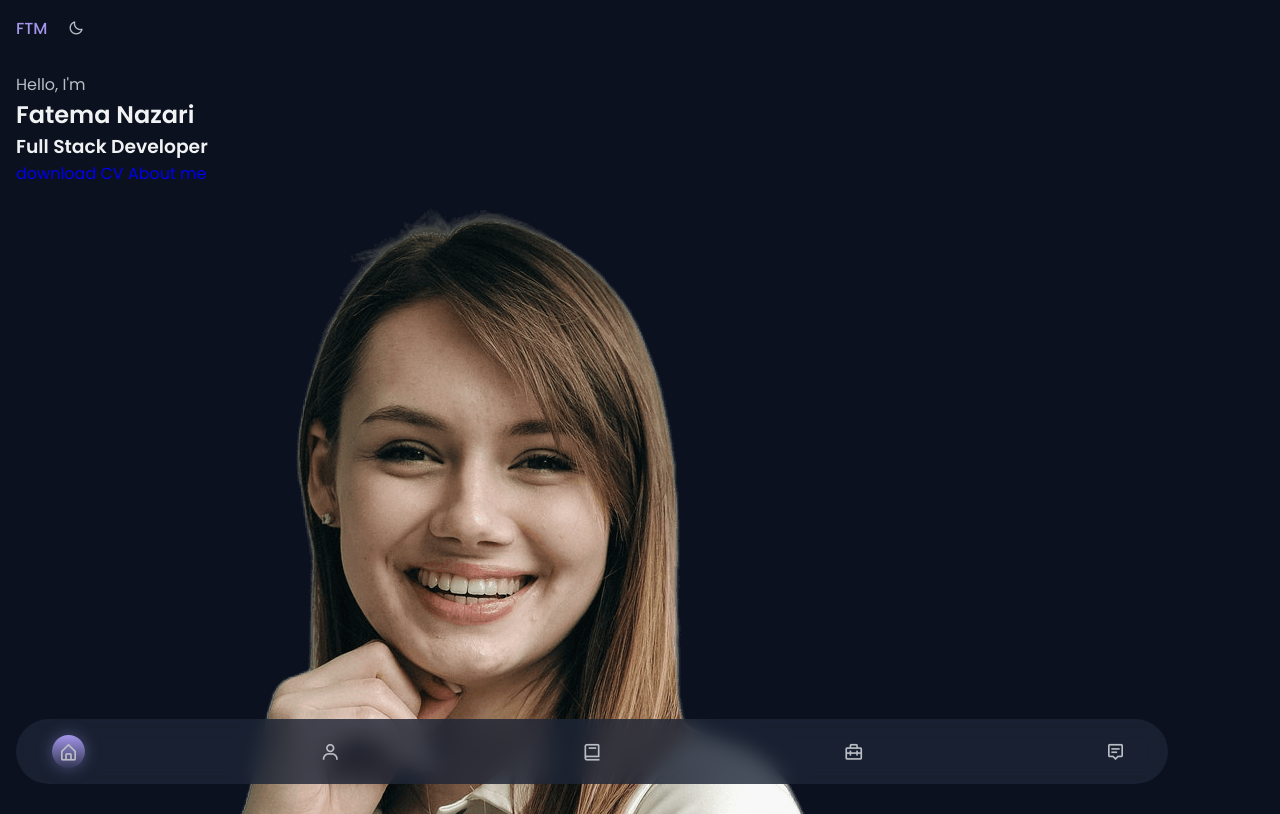
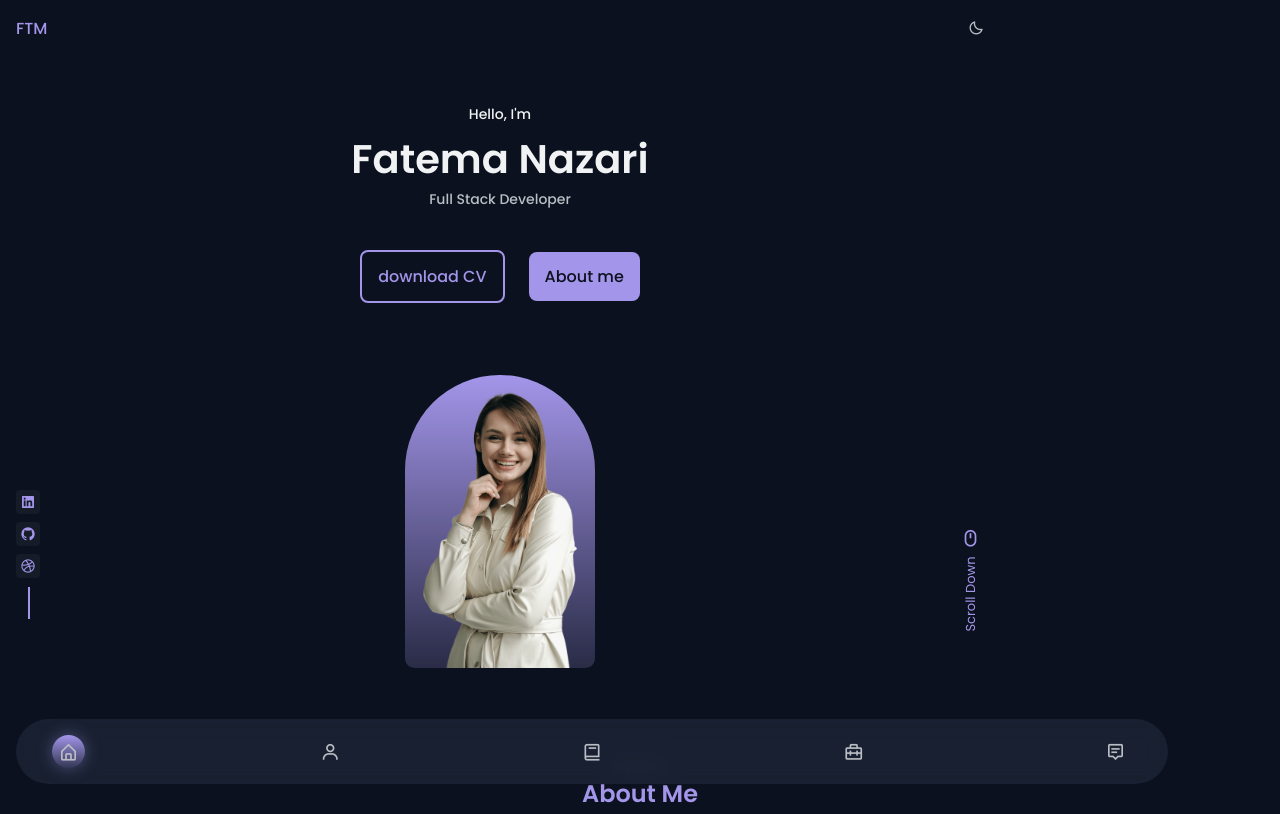
Before and after one commit to 78fatemanazari/My_Portfolio, a website: page index.html in a window 1280 px wide. Shown: the top 814 px of the page. Drawn offline with nearby package versions, Linux system fonts and the light colour scheme.

Commit message:
feat:Add buttons & About Section and style it

```diff
--- a/assets/css/styles.css
+++ b/assets/css/styles.css
@@ -27,15 +27,15 @@
 
   /*========== Font and typography ==========*/
   /*.5rem = 8px | 1rem = 16px ...*/
-  --body-font: 'Poppins', sans-serif;
+  --body-font: "Poppins", sans-serif;
   --biggest-font-size: 1.75rem;
   --h1-font-size: 1.5rem;
   --h2-font-size: 1.25rem;
   --h3-font-size: 1rem;
-  --normal-font-size: .938rem;
-  --small-font-size: .813rem;
-  --smaller-font-size: .75rem;
-  --tiny-font-size: .625rem;
+  --normal-font-size: 0.938rem;
+  --small-font-size: 0.813rem;
+  --smaller-font-size: 0.75rem;
+  --tiny-font-size: 0.625rem;
 
   /*========== Font weight ==========*/
   --font-medium: 500;
@@ -55,8 +55,8 @@
     --h2-font-size: 1.5rem;
     --h3-font-size: 1.25rem;
     --normal-font-size: 1rem;
-    --small-font-size: .875rem;
-    --smaller-font-size: .813rem;
+    --small-font-size: 0.875rem;
+    --smaller-font-size: 0.813rem;
   }
 }
 
@@ -82,10 +82,12 @@ textarea {
 body {
   background-color: var(--body-color);
   color: var(--text-color);
-  transition: .4s; /* for light mode animation */
+  transition: 0.4s; /* for light mode animation */
 }
 
-h1, h2, h3 {
+h1,
+h2,
+h3 {
   color: var(--title-color);
   font-weight: var(--font-semibold);
 }
@@ -111,15 +113,12 @@ img {
 
 /*=============== THEME ===============*/
 
-
 /*========== Variables Dark theme ==========*/
-
 
 /*==========
     Color changes in some parts of
     the website, in light theme
 ==========*/
-
 
 /*=============== REUSABLE CSS CLASSES ===============*/
 .container {
@@ -159,117 +158,228 @@ img {
 }
 
 /*=============== HEADER & NAV===============*/
-.header{
+.header {
   position: fixed;
   top: 0;
   left: 0;
-  width: 100px;
+  width: 100%;
   background-color: var(--body-color);
   z-index: var(--z-fixed);
 }
 
-.nav{
+.nav {
   height: var(--header-height);
   display: flex;
   justify-content: space-between;
   align-items: center;
 }
 
-.nav__logo{
+.nav__logo {
   color: var(--first-color);
   font-weight: var(--font-medium);
-  transition: .4s;
+  transition: 0.4s;
 }
 
-.nav__logo:hover{
+.nav__logo:hover {
   color: var(--first-color-alt);
 }
 
-.nav__menu{
+.nav__menu {
   position: fixed;
   bottom: 1rem;
-  background-color: hsla(var(--second-hue), 32%, 16%, .8);
+  background-color: hsla(var(--second-hue), 32%, 16%, 0.8);
   width: 90%;
   border-radius: 4rem;
   padding: 1rem 2.25rem;
   backdrop-filter: blur(10px);
 }
 
-.nav__list{
+.nav__list {
   display: flex;
   justify-content: space-between;
   align-items: center;
 }
 
-.nav__link{
+.nav__link {
   color: var(--text-color);
   font-size: 1.25rem;
-  padding: .4rem;
+  padding: 0.4rem;
   display: flex;
   border-radius: 5rem;
 }
 
-.active-link{
+/* Active link */
+.active-link {
+  background: linear-gradient(
+    180deg,
+    hsla(var(--first-hue), var(--sat), var(--lig), 1),
+    hsla(var(--first-hue), var(--sat), var(--lig), 0.2)
+  );
+  box-shadow: 0 0 16px hsla(var(--first-hue), var(--sat), var(--lig), 0.4);
+}
+
+/* Change background header */
+
+/*=============== HOME ===============*/
+.home__container {
+  position: relative;
+  row-gap: 4.5rem;
+  padding-top: 2rem;
+}
+
+.home__data {
+  text-align: center;
+}
+
+.home__greeting,
+.home__education {
+  font-size: var(--small-font-size);
+  font-weight: var(--font-medium);
+}
+
+.home__greeting {
+  display: block;
+  color: var(--title-color);
+  margin-bottom: .25rem;
+}
+
+.home__education {
+  color: var(--text-color);
+  margin-bottom: 2.5rem;
+}
+
+.home__name {
+  font-size: var(--biggest-font-size);
+}
+
+.home__img {
+  width: 160px;
+}
+
+.home__handle {
+  justify-self: center;
+  width: 190px;
+  height: 293px;
   background: linear-gradient(180deg,
               hsla(var(--first-hue), var(--sat), var(--lig), 1),
               hsla(var(--first-hue), var(--sat), var(--lig), .2)
-  );
-  box-shadow: 0 0 16px hsla(var(--first-hue), var(--sat), var(--lig), .4);
+              );
+  border-radius: 10rem 10rem 1rem 1rem;
+  display: flex;
+  align-items: flex-end;
+  justify-content: center;
+  overflow: hidden;
 }
 
-/* Active link */
+.home__buttons{
+  display: flex;
+  justify-content: center;
+  align-items: center;
+  gap: 1.5rem;
+}
 
+.home__social,
+.home__scroll{
+  position: absolute;
+}
 
-/* Change background header */
+.home__social{
+  bottom: 5rem;
+  left: 0;
+  display: grid;
+  row-gap: .5rem;
+}
 
+.home__social-link{
+  width: max-content;
+  background-color: var(--container-color);
+  color: var(--first-color);
+  padding: .25rem;
+  border-radius: .25rem;
+  display: flex;
+  font-size: 1rem;
+  transition: .4s;
+}
 
-/*=============== HOME ===============*/
+.home__social-link:hover{
+  background-color: var(--first-color);
+  color: #fff;
+}
 
+.home__social::after{
+  content: '';
+  width: 32px;
+  height: 2px;
+  background-color: var(--first-color);
+  transform: rotate(90deg) translate(16px, 3px);
+}
+
+.home__scroll{
+  color: var(--first-color);
+  right: -1.5rem;
+  bottom: 4rem;
+  display: grid;
+  row-gap: 2.25rem;
+  justify-items: center;
+}
+
+.home__scroll-icon{
+  font-size: 1.25rem;
+}
+
+.home__scroll-name{
+  font-size: var(--smaller-font-size);
+  transform: rotate(-90deg);
+}
 
 /*=============== BUTTONS ===============*/
+.button{
+  display: inline-block;
+  background-color: var(--first-color);
+  color: var(--body-color);
+  padding: .75rem 1rem;
+  border-radius: .5rem;
+  font-weight: var(--font-medium);
+  transition: .4s;
+}
 
+.button--ghost{
+  background-color: transparent;
+  border: 2px solid var(--first-color);
+  color: var(--first-color);
+}
 
+.button:hover{
+  background-color: var(--first-color-alt);
+  color: var(--body-color);
+}
 /*=============== ABOUT ===============*/
-
 
 /*=============== SKILLS ===============*/
 
-
 /*=============== SERVICES ===============*/
-
 
 /* Services modal */
 
-
 /*Active modal*/
-
 
 /*=============== WORK ===============*/
 
-
 /* Active item work*/
-
 
 /*=============== TESTIMONIAL ===============*/
 
-
 /* Swiper class */
-
 
 /*=============== CONTACT ===============*/
 
-
 /*=============== FOOTER ===============*/
 
-
 /*=============== SCROLL BAR ===============*/
-
 
 /*=============== BREAKPOINTS ===============*/
 /* For small devices */
 
-
 /* For medium devices */
 
-
 /* For large devices */
--- a/index.html
+++ b/index.html
@@ -35,37 +35,37 @@
           <ul class="nav__list">
             <li class="nav__item">
               <a href="#home" class="nav__link active-link">
-                <i class='bx bx-home-alt'></i>
+                <i class="bx bx-home-alt"></i>
               </a>
             </li>
 
             <li class="nav__item">
               <a href="#about" class="nav__link">
-                <i class='bx bx-user' ></i>
+                <i class="bx bx-user"></i>
               </a>
             </li>
 
             <li class="nav__item">
               <a href="#skills" class="nav__link">
-                <i class='bx bx-book' ></i>
+                <i class="bx bx-book"></i>
               </a>
             </li>
 
             <li class="nav__item">
               <a href="#work" class="nav__link">
-                <i class='bx bx-briefcase-alt-2' ></i>
+                <i class="bx bx-briefcase-alt-2"></i>
               </a>
             </li>
 
             <li class="nav__item">
               <a href="#contact" class="nav__link">
-                    <i class='bx bx-message-alt-detail' ></i>
+                <i class="bx bx-message-alt-detail"></i>
               </a>
             </li>
           </ul>
         </div>
         <!-- Theme change button -->
-        <i class='bx bx-moon change-theme' id="theme-button" ></i>
+        <i class="bx bx-moon change-theme" id="theme-button"></i>
       </nav>
     </header>
 
@@ -80,30 +80,34 @@
             <h3 class="home__education">Full Stack Developer</h3>
 
             <div class="home__buttons">
-                      <a download="" href="assets/pdf/Ansel-Cv.pdf" class="button button--ghost">
+              <a
+                download=""
+                href="assets/pdf/Ansel-Cv.pdf"
+                class="button button--ghost"
+              >
                 download CV
               </a>
               <a href="#about" class="button">About me</a>
             </div>
           </div>
-              <div class="home_handle">
-                  <img src="assets/img/perfil.png" alt="" class="home__img">
+          <div class="home__handle">
+            <img src="assets/img/perfil.png" alt="" class="home__img" />
           </div>
 
           <div class="home__social">
             <a href="" class="home__social-link">
-                    <i class='bx bxl-linkedin-square' ></i>
+              <i class="bx bxl-linkedin-square"></i>
             </a>
             <a href="" class="home__social-link">
-                    <i class='bx bxl-github' ></i>
+              <i class="bx bxl-github"></i>
             </a>
             <a href="" class="home__social-link">
-                    <i class='bx bxl-dribbble' ></i>
+              <i class="bx bxl-dribbble"></i>
             </a>
           </div>
 
           <a href="#about" class="home__scroll">
-                <i class='bx bx-mouse home__scroll-icon' ></i>
+            <i class="bx bx-mouse home__scroll-icon"></i>
             <span class="home__scroll-name">Scroll Down</span>
           </a>
         </div>
@@ -111,33 +115,53 @@
 
       <!--=============== ABOUT ===============-->
       <section class="about section" id="about">
+        <span class="section__subtitle">My Intro</span>
+        <h2 class="section__title">About Me</h2>
 
+        <div class="about__container container grid">
+          <img src="assets/img/about.jpg" alt="" class="about__img" />
+
+          <div class="about__data">
+            <div class="about__info">
+              <div class="about__box">
+                <i class="bx bx-award about__icon"></i>
+                <h3 class="about__title">Experience</h3>
+                <span class="about__subtitle">& Years Working</span>
+              </div>
+
+              <div class="about__box">
+                <i class="bx bx-briefcase-alt about__icon"></i>
+                <h3 class="about__title">Completed</h3>
+                <span class="about__subtitle">20 + Projects</span>
+              </div>
+            </div>
+
+            <p class="about__description">
+              I’m a software developer! I can help you build a product , feature
+              or website Look through some of my work and experience! If you
+              like what you see and have a project you need coded, don’t
+              hesitate to contact me.
+            </p>
+
+            <a href="#contact" class="button">Contact Me</a>
+          </div>
+        </div>
       </section>
 
       <!--=============== SKILLS ===============-->
-      <section class="skills section" id="skills">
-
-      </section>
+      <section class="skills section" id="skills"></section>
 
       <!--=============== SERVICES ===============-->
-      <section class="services section">
-
-      </section>
+      <section class="services section"></section>
 
       <!--=============== WORK ===============-->
-      <section class="work section" id="work">
-
-      </section>
+      <section class="work section" id="work"></section>
 
       <!--=============== TESTIMONIALS ===============-->
-      <section class="testimonial section">
-
-      </section>
+      <section class="testimonial section"></section>
 
       <!--=============== CONTACT ===============-->
-      <section class="contact section" id="contact">
-
-      </section>
+      <section class="contact section" id="contact"></section>
     </main>
 
     <!--=============== FOOTER ===============-->
```
Lines whose indentation alone changed are shown as unchanged.
